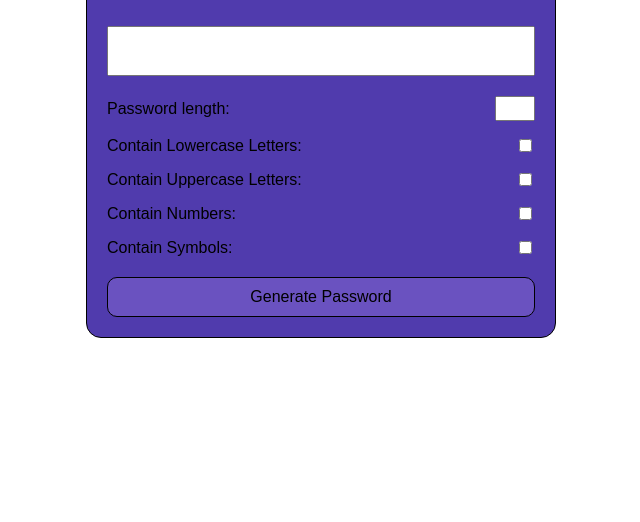
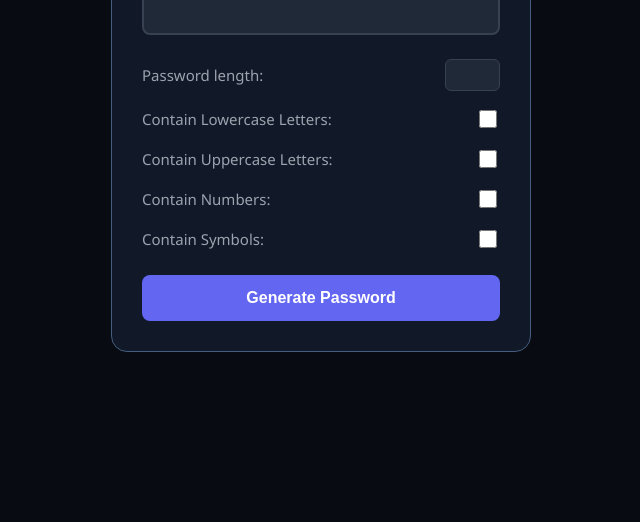
Before and after one commit to veon321/password-generator, a plain HTML site: page index.html in a window 1280 px wide. Shown: the part 278-800 px from the top of the page, without its empty margins (319-959 px from the left). Drawn offline with Linux system fonts and the light colour scheme.

Commit message:
password-generator

```diff
--- a/style.css
+++ b/style.css
@@ -1,79 +1,123 @@
+*,
+*::before,
+*::after {
+  box-sizing: border-box;
+}
+
 html,
 body {
   padding: 0;
   margin: 0;
   width: 100%;
   height: 100vh;
-}
-
-*,
-*::before,
-*::after {
-  box-sizing: border-box;
+  font-family: "Segoe UI", Tahoma, Geneva, Verdana, sans-serif;
+  background-color: #080b11;
 }
 
 body {
   display: flex;
   justify-content: center;
   align-items: center;
-  font-family: Arial, Helvetica, sans-serif;
+  color: #f3f4f6;
+}
+
+main {
+  display: flex;
+  flex-direction: column;
+  background-color: #111827;
+  border-radius: 16px;
+  width: 100%;
+  max-width: 420px;
+  padding: 30px;
+  gap: 24px;
+  border: 1px solid #455d7e;
+}
+
+.generator {
+  margin: 0;
+  font-size: 24px;
+  font-weight: 600;
+  color: #ffffff;
+  text-align: center;
+  letter-spacing: -0.5px;
+}
+
+#generated-password {
+  width: 100%;
+  height: 54px;
+  background-color: #1f2937;
+  border: 2px solid #374151;
+  border-radius: 8px;
+  color: #10b981;
+  font-family: "Courier New", Courier, monospace;
+  font-size: 18px;
+  font-weight: bold;
+  padding: 0 16px;
+  outline: none;
+}
+
+#generated-password:focus {
+  border-color: #6366f1;
+}
+
+.boxcheck-container {
+  display: flex;
+  flex-direction: column;
+  width: 100%;
+  gap: 16px;
+}
+
+.boxcheck {
+  display: flex;
+  justify-content: space-between;
+  align-items: center;
+  font-size: 15px;
+  color: #9ca3af;
 }
 
 .boxcheck p {
   margin: 0;
 }
 
-.boxcheck {
-  display: flex;
-  justify-content: space-between;
-  align-items: center;
+#password-length {
+  height: 32px;
+  width: 55px;
+  background-color: #1f2937;
+  border: 1px solid #374151;
+  border-radius: 6px;
+  color: #ffffff;
+  text-align: center;
+  font-size: 15px;
+  outline: none;
 }
 
-.boxcheck-container {
-  display: flex;
-  flex-direction: column;
-  width: 100%;
-  gap: 15px;
-}
-
-main {
-  display: flex;
-  flex-direction: column;
-  justify-content: center;
-  align-items: center;
-  background-color: rgb(80, 59, 173);
-  border-radius: 15px;
-  width: 470px;
-  padding: 5px;
-  gap: 20px;
-  padding: 20px;
-  border: 1px black solid;
-}
-
-.generator {
-  color: aliceblue;
-}
-
-.generated-password {
-  width: 100%;
-  height: 50px;
-}
-
-.password-length {
-  height: 25px;
-  width: 40px;
-}
-
-.generate-password {
-  padding: 10px;
-  border: 1px solid black;
-  border-radius: 10px;
-  width: 100%;
-  cursor: pointer;
-  background-color: rgb(106, 82, 192);
-  font-size: 16px;
+#password-length:focus {
+  border-color: #6366f1;
 }
 
 input[type="checkbox"] {
   cursor: pointer;
+  width: 18px;
+  height: 18px;
+  accent-color: #6366f1;
 }
+
+.generate-password {
+  padding: 14px;
+  border: none;
+  border-radius: 8px;
+  width: 100%;
+  cursor: pointer;
+  background-color: #6366f1;
+  color: #ffffff;
+  font-size: 16px;
+  font-weight: 600;
+}
+
+.generate-password:hover {
+  background-color: #4f46e5;
+}
+
+.generate-password:active {
+  transform: scale(0.98);
+}
```
Also changed, not shown: index.html (+0 -4 lines).
